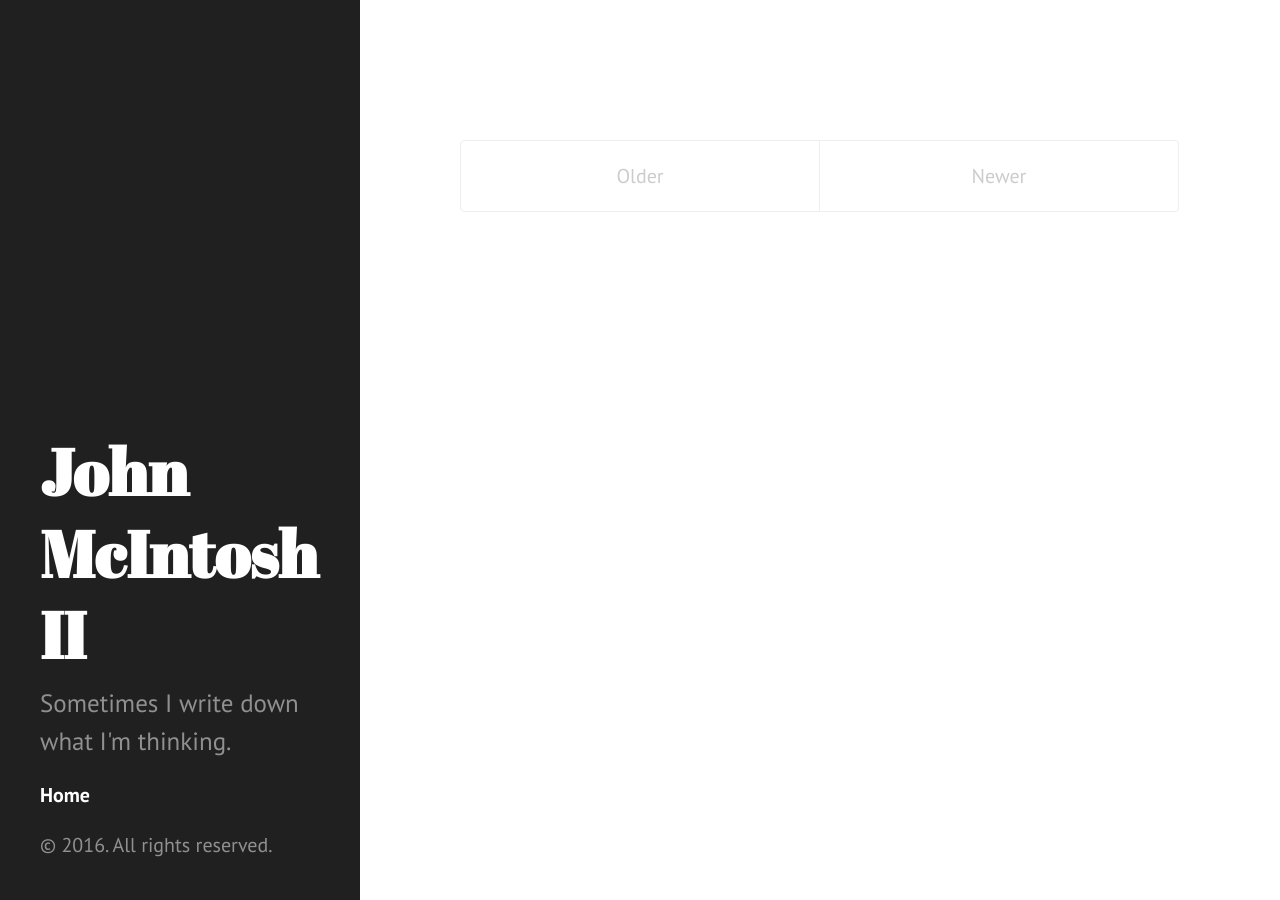
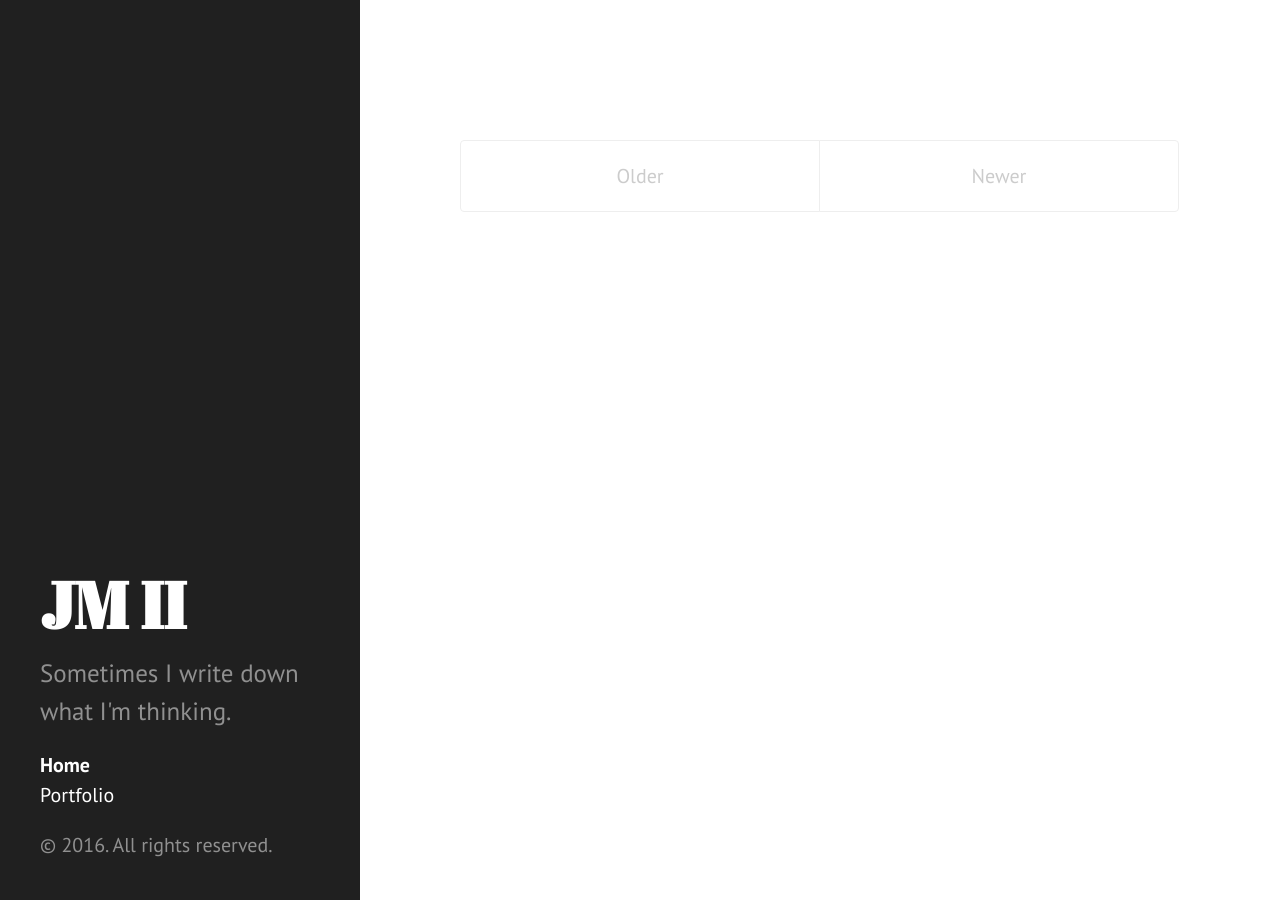
Before and after one commit to ver2point0/ver2point0.github.io, a Jekyll site: the page built from index.html, in a window 1280 px wide. Built offline with Jekyll 4.4.1, drawn with Linux system fonts in a browser that asks for light colours; the list of posts is cut into pages by our own code.

Commit message:
add new pages and resources

```diff
--- a/_config.yml
+++ b/_config.yml
@@ -2,7 +2,7 @@ excerpt_separator: ""
 pygments: true
 markdown: kramdown
 url: http://ver2point0.github.io
-title: John McIntosh II
-tagline: Thoughts & observations
+title: JM II
+tagline: thoughts, observations, insights
 description: Sometimes I write down what I'm thinking.
 paginate: 5
--- a/_includes/head.html
+++ b/_includes/head.html
@@ -20,8 +20,8 @@
   <link rel="stylesheet" href="http://fonts.googleapis.com/css?family=PT+Sans:400,400italic,700|Abril+Fatface">
 
   <!-- Icons -->
-  <link rel="apple-touch-icon-precomposed" sizes="144x144" href="/public/apple-touch-icon-144-precomposed.png">
-                                 <link rel="shortcut icon" href="/public/favicon.ico">
+  <link rel="apple-touch-icon-precomposed" sizes="144x144" href="/public/brain.png">
+                                 <link rel="shortcut icon" href="/public/brain.ico">
 
   <!-- RSS -->
   <link rel="alternate" type="application/rss+xml" title="RSS" href="/atom.xml">
--- /dev/null
+++ b/about.html
@@ -0,0 +1,6 @@
+---
+layout: default
+title: About
+---
+
+<p>About page</p>
--- /dev/null
+++ b/portfolio.html
@@ -0,0 +1,6 @@
+---
+layout: page
+title: Portfolio
+---
+
+<p>Portfolio page</p>
```
Also changed, not shown: public/apple-touch-icon-144-precomposed.png (deleted), public/brain.ico (added), public/brain.png (added), public/favicon.ico (deleted), public/github.png (added), public/linkedin.png (added), public/twitter.png (added).
